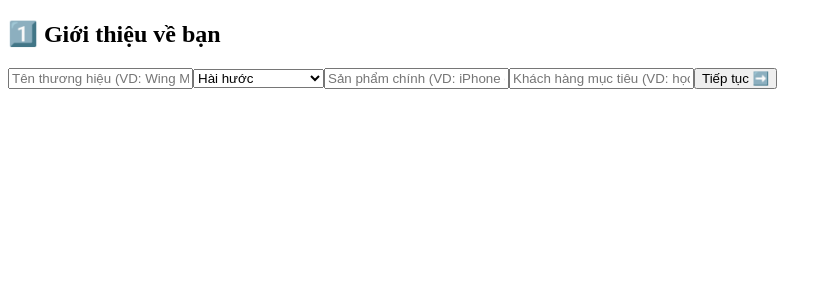
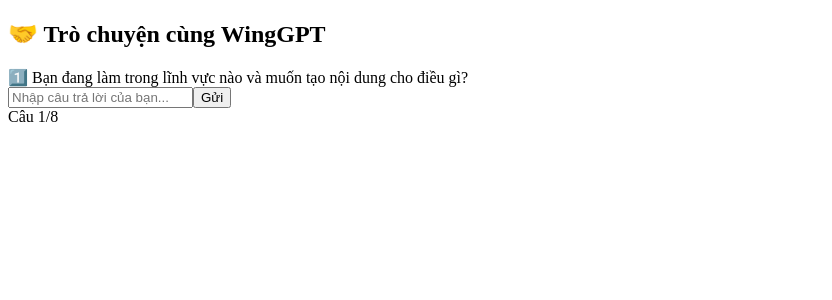
Before and after one commit to vanhoang97/wing-creator-app, a React (Vite) app: page / in a window 1280 px wide. Shown: the top 300 px of the page, without its empty margins (0-832 px from the left). Built offline with nearby package versions, Linux system fonts and the light colour scheme.

Commit message:
💬 UI chat như Messenger cho phần gợi hỏi đầu

```diff
--- a/src/WingCreatorApp.jsx
+++ b/src/WingCreatorApp.jsx
@@ -7,45 +7,89 @@
 
 export default function WingCreatorApp() {
   const [step, setStep] = useState(1);
-  const [brand, setBrand] = useState("");
-  const [style, setStyle] = useState("Hài hước");
-  const [product, setProduct] = useState("");
-  const [audience, setAudience] = useState("");
-  const [selectedIdea, setSelectedIdea] = useState("");
+  const [answers, setAnswers] = useState([]);
+  const [currentQ, setCurrentQ] = useState(0);
+  const [inputValue, setInputValue] = useState("");
+  const [ideas, setIdeas] = useState([]);
   const [script, setScript] = useState("");
-  const [ideas, setIdeas] = useState([]);
 
-  const generateIdeas = () => {
-    const newIdeas = Array.from({ length: 30 }, (_, i) =>
-      `${i + 1}. ${brand} ra mắt ${product} theo phong cách ${style}`
-    );
-    setIdeas(newIdeas);
-    setStep(2);
+  const questions = [
+    "1️⃣ Bạn đang làm trong lĩnh vực nào và muốn tạo nội dung cho điều gì?",
+    "2️⃣ Bạn kỳ vọng nội dung này giúp bạn đạt được điều gì?",
+    "3️⃣ Khách hàng hoặc người xem của bạn là ai?",
+    "4️⃣ Bạn muốn nội dung mang phong cách như thế nào?",
+    "5️⃣ Bạn muốn mình (GPT) đóng vai trò gì trong quá trình sáng tạo?",
+    "6️⃣ Có điều gì bạn KHÔNG muốn thấy trong nội dung không?",
+    "7️⃣ Nếu nội dung mang yếu tố hài hước, bạn thích kiểu hài như thế nào?",
+    "8️⃣ Bạn định đăng nội dung này lên nền tảng nào?"
+  ];
+
+  const handleNext = () => {
+    if (!inputValue.trim()) return;
+    const updated = [...answers];
+    updated[currentQ] = inputValue;
+    setAnswers(updated);
+    setInputValue("");
+
+    if (currentQ < questions.length - 1) {
+      setCurrentQ(currentQ + 1);
+    } else {
+      generateIdeas(updated);
+      setStep(2);
+    }
+  };
+
+  const generateIdeas = (answers) => {
+    const [field, goal, audience, tone, role, avoid, humor, platform] = answers;
+    const base = `${field} | ${goal} | ${audience} | ${tone} | ${humor}`;
+    const generated = Array.from({ length: 30 }, (_, i) => `${i + 1}. ${tone.toUpperCase()}: ${base}`);
+    setIdeas(generated);
   };
 
   const generateScript = (idea) => {
-    const base = `Bối cảnh: ${brand} – Khách bước vào\n\n3s đầu: \"Anh ơi, ${product} này có gì hay?\"\nGiữa video: Nhân viên tư vấn phong cách ${style}.\nTwist cuối: Khách chốt đơn vì quá hợp với ${audience}!`;
+    const [field, goal, audience, tone, role, avoid, humor, platform] = answers;
+    const base = `Bối cảnh: ${field} – khách ${audience} bước vào\n\n3s đầu: Nội dung mở đầu tone ${tone}\nGiữa video: Nhấn mạnh ${goal}\nCuối video: Call to action nhẹ phù hợp với ${platform}`;
     setScript(`🎬 Ý tưởng: ${idea}\n\n${base}`);
-    setStep(4);
+    setStep(3);
   };
 
   return (
-    <div className="p-6 space-y-6 max-w-3xl mx-auto">
+    <div className="p-6 space-y-6 max-w-2xl mx-auto">
       {step === 1 && (
-        <Card>
+        <Card className="bg-gray-50">
           <CardContent className="space-y-4 p-6">
-            <h2 className="text-xl font-semibold">1️⃣ Giới thiệu về bạn</h2>
-            <Input placeholder="Tên thương hiệu (VD: Wing Mobile)" value={brand} onChange={(e) => setBrand(e.target.value)} />
-            <select className="w-full border p-2 rounded" value={style} onChange={(e) => setStyle(e.target.value)}>
-              <option>Hài hước</option>
-              <option>Cảm động</option>
-              <option>Chuyên gia tư vấn</option>
-              <option>Drama gây sốc</option>
-              <option>Chốt sale gắt</option>
-            </select>
-            <Input placeholder="Sản phẩm chính (VD: iPhone cũ, phụ kiện)" value={product} onChange={(e) => setProduct(e.target.value)} />
-            <Input placeholder="Khách hàng mục tiêu (VD: học sinh, mẹ bỉm)" value={audience} onChange={(e) => setAudience(e.target.value)} />
-            <Button onClick={generateIdeas}>Tiếp tục ➡️</Button>
+            <h2 className="text-xl font-semibold mb-2">🤝 Trò chuyện cùng WingGPT</h2>
+            <div className="space-y-2 max-h-[300px] overflow-y-auto">
+              {answers.map((ans, idx) => (
+                <div key={idx} className="flex flex-col items-end">
+                  <div className="bg-blue-600 text-white px-4 py-2 rounded-xl max-w-[80%] text-sm">
+                    {ans}
+                  </div>
+                  <div className="text-xs text-gray-400 mt-1">Bạn</div>
+                  <div className="bg-gray-200 text-gray-800 px-4 py-2 rounded-xl max-w-[80%] mt-2 text-sm self-start">
+                    {questions[idx]}
+                  </div>
+                  <div className="text-xs text-gray-400 ml-1 mb-2">WingGPT</div>
+                </div>
+              ))}
+              {currentQ < questions.length && (
+                <div className="bg-gray-200 text-gray-800 px-4 py-2 rounded-xl max-w-[80%] text-sm self-start">
+                  {questions[currentQ]}
+                </div>
+              )}
+            </div>
+            <div className="flex gap-2">
+              <Input
+                value={inputValue}
+                onChange={(e) => setInputValue(e.target.value)}
+                placeholder="Nhập câu trả lời của bạn..."
+                className="flex-1"
+              />
+              <Button onClick={handleNext}>Gửi</Button>
+            </div>
+            <div className="text-sm text-gray-500 text-right">
+              Câu {currentQ + 1}/{questions.length}
+            </div>
           </CardContent>
         </Card>
       )}
@@ -53,29 +97,26 @@
       {step === 2 && (
         <Card>
           <CardContent className="space-y-4 p-6">
-            <h2 className="text-xl font-semibold">2️⃣ Chọn ý tưởng</h2>
+            <h2 className="text-xl font-semibold">💡 Chọn một ý tưởng</h2>
             {ideas.map((idea, idx) => (
               <Button
                 key={idx}
                 variant="outline"
                 className="w-full justify-start"
-                onClick={() => {
-                  setSelectedIdea(idea);
-                  generateScript(idea);
-                }}
+                onClick={() => generateScript(idea)}
               >
                 {idea}
               </Button>
             ))}
-            <Button variant="ghost" onClick={() => setStep(1)}>⬅️ Quay lại</Button>
+            <Button variant="ghost" onClick={() => setStep(1)}>🔄 Quay lại phần giới thiệu</Button>
           </CardContent>
         </Card>
       )}
 
-      {step === 4 && (
+      {step === 3 && (
         <Card>
           <CardContent className="space-y-4 p-6">
-            <h2 className="text-xl font-semibold">3️⃣ Kịch bản hoàn chỉnh</h2>
+            <h2 className="text-xl font-semibold">📜 Kịch bản hoàn chỉnh</h2>
             <Textarea rows={10} value={script} readOnly />
             <Button variant="ghost" onClick={() => setStep(2)}>🔁 Chọn ý tưởng khác</Button>
           </CardContent>
```
